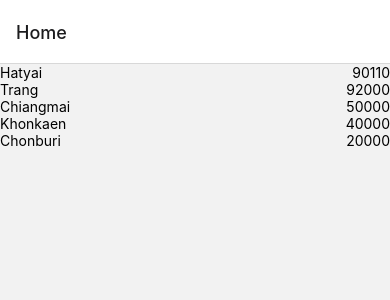
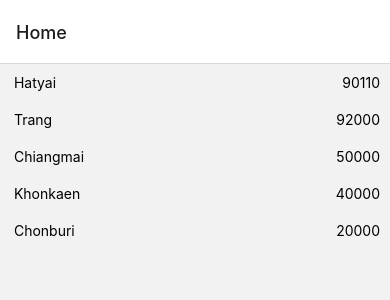
Before and after one commit to Trairath/Lab-React-3sa04, a React Native app: screen /Home in a window 390 px wide. Shown: the top 300 px of the page. Built offline with nearby package versions, Linux system fonts and the light colour scheme.

Commit message:
fix Navigation

```diff
--- a/screen/ZipCodeScreen.js
+++ b/screen/ZipCodeScreen.js
@@ -1,6 +1,6 @@
+import { useNavigation } from '@react-navigation/native'
 import React from 'react'
-import { FlatList,View,Text,StyleSheet, TouchableHighlight } from 'react-native'
-import { useNavigation } from '@react-navigation/native'
+import { View, Text, FlatList, StatusBar, TouchableHighlight, StyleSheet } from 'react-native'
 
 const availableZipItems = [
     { place: 'Hatyai', code: '90110' },
@@ -8,40 +8,41 @@ const availableZipItems = [
     { place: 'Chiangmai', code: '50000' },
     { place: 'Khonkaen', code: '40000' },
     { place: 'Chonburi', code: '20000' },
-]
+   ]
 
-const ZipItem = ({place, code, navigation}) => (
+   const ZipItem = ({ place, code, navigation }) => (
     <TouchableHighlight onPress={() => {
-        navigation.navigate('Weather',{zipCode:code})
-    }}>
-        <View style={styles.ZipItem}>
-            <Text>{place}</Text>
-            <Text>{code}</Text>
+        navigation.navigate('Weather', { zipCode: code })
+    }} >
+        <View style={styles.zipItem}>
+            <Text> {place}</Text>
+            <Text> {code}</Text>
         </View>
     </TouchableHighlight>
 )
 
 export default function ZipCodeScreen(){
     const navigation = useNavigation()
-    return (
-            <FlatList
-                data={availableZipItems}
-                keyExtractor={item => item.code}
-                renderItem={({item}) => <ZipItem {...item} />}
-            />
+    return(
+        <FlatList
+            data = {availableZipItems}
+            keyExtractor = {item => item.code}
+            renderItem = {({item}) => <ZipItem{...item} navigation={navigation}/>}
+        />
     )
 }
 
-const styles =StyleSheet.create({
-    ZipItem:{
-        flex: 1,
+const styles = StyleSheet.create({
+    zipItem: {
         flexDirection: 'row',
-        justifyContent: 'space-between'
+        justifyContent: 'space-between',
+        margin: 10
     },
-    zipPlace:{
+    zipPlace: {
         flex: 1,
     },
-    zipCode:{
+    zipCode: {
         flex: 1,
     }
+
 })
```
